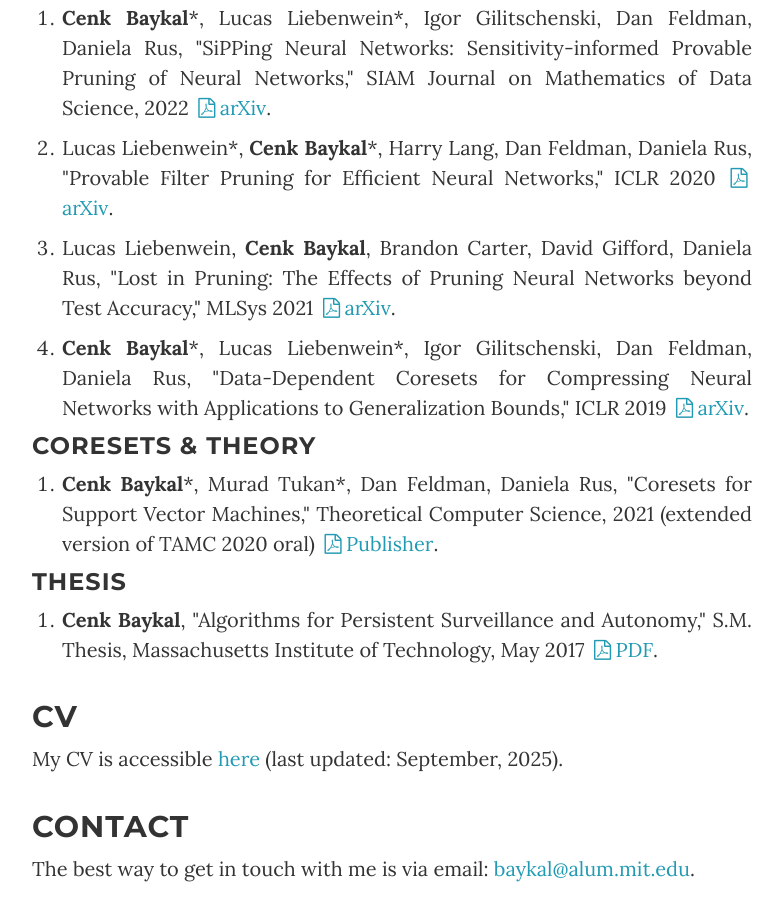
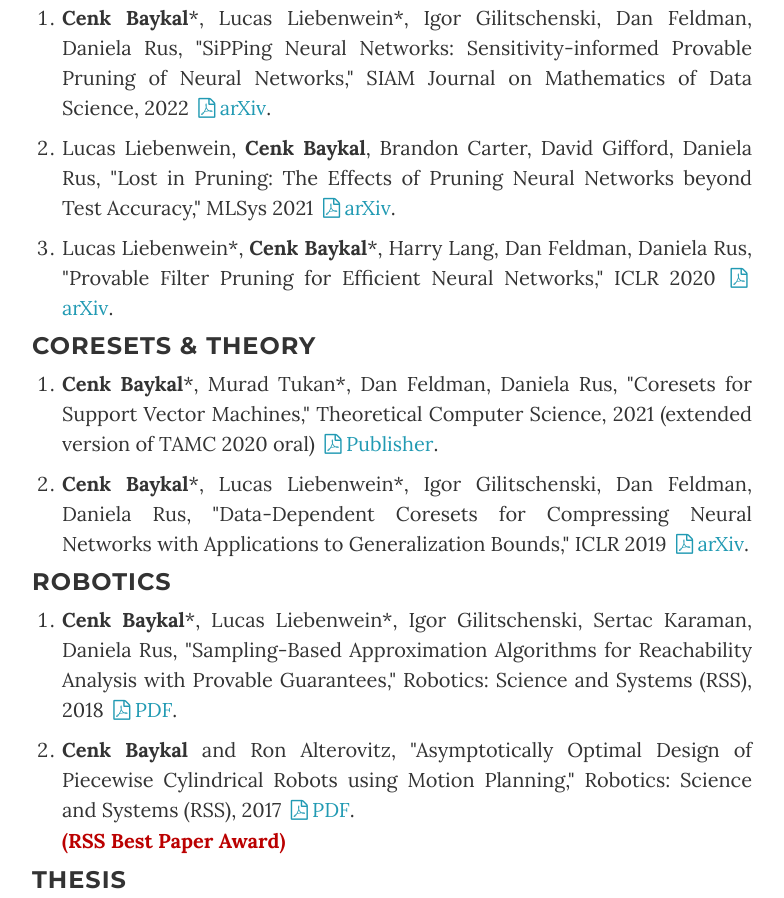
Before and after one commit to baykalc/baykalc.github.io, a plain HTML site: page index.html in a window 1280 px wide. Shown: the part 1028-1926 px from the top of the page, without its empty margins (233-1017 px from the left). Drawn offline with Linux system fonts and the light colour scheme.

Commit message:
Update publications section with new entries and correct author order

```diff
--- a/index.html
+++ b/index.html
@@ -118,14 +118,22 @@
                 <h3>Model Compression &amp; Pruning</h3>
                 <ol class="display-inline-block">
                     <li><b>Cenk Baykal</b>*, Lucas Liebenwein*, Igor Gilitschenski, Dan Feldman, Daniela Rus, "SiPPing Neural Networks: Sensitivity-informed Provable Pruning of Neural Networks," SIAM Journal on Mathematics of Data Science, 2022 <a href="https://arxiv.org/abs/1910.05422" target="_blank"><i class="fa fa-file-pdf-o fa-fw"></i>arXiv</a>.</li>
+                    <li>Lucas Liebenwein, <b>Cenk Baykal</b>, Brandon Carter, David Gifford, Daniela Rus, "Lost in Pruning: The Effects of Pruning Neural Networks beyond Test Accuracy," MLSys 2021 <a href="https://arxiv.org/abs/2103.03014" target="_blank"><i class="fa fa-file-pdf-o fa-fw"></i>arXiv</a>.</li>
                     <li>Lucas Liebenwein*, <b>Cenk Baykal</b>*, Harry Lang, Dan Feldman, Daniela Rus, "Provable Filter Pruning for Efficient Neural Networks," ICLR 2020 <a href="https://arxiv.org/abs/1911.07412" target="_blank"><i class="fa fa-file-pdf-o fa-fw"></i>arXiv</a>.</li>
-                    <li>Lucas Liebenwein, <b>Cenk Baykal</b>, Brandon Carter, David Gifford, Daniela Rus, "Lost in Pruning: The Effects of Pruning Neural Networks beyond Test Accuracy," MLSys 2021 <a href="https://arxiv.org/abs/2103.03014" target="_blank"><i class="fa fa-file-pdf-o fa-fw"></i>arXiv</a>.</li>
-                    <li><b>Cenk Baykal</b>*, Lucas Liebenwein*, Igor Gilitschenski, Dan Feldman, Daniela Rus, "Data-Dependent Coresets for Compressing Neural Networks with Applications to Generalization Bounds," ICLR 2019 <a href="https://arxiv.org/abs/1804.05345" target="_blank"><i class="fa fa-file-pdf-o fa-fw"></i>arXiv</a>.</li>
                 </ol>
 
                 <h3>Coresets &amp; Theory</h3>
                 <ol class="display-inline-block">
                     <li><b>Cenk Baykal</b>*, Murad Tukan*, Dan Feldman, Daniela Rus, "Coresets for Support Vector Machines," Theoretical Computer Science, 2021 (extended version of TAMC 2020 oral) <a href="https://doi.org/10.1016/j.tcs.2021.09.008" target="_blank"><i class="fa fa-file-pdf-o fa-fw"></i>Publisher</a>.</li>
+                    <li><b>Cenk Baykal</b>*, Lucas Liebenwein*, Igor Gilitschenski, Dan Feldman, Daniela Rus, "Data-Dependent Coresets for Compressing Neural Networks with Applications to Generalization Bounds," ICLR 2019 <a href="https://arxiv.org/abs/1804.05345" target="_blank"><i class="fa fa-file-pdf-o fa-fw"></i>arXiv</a>.</li>
+                </ol>
+
+                <h3>Robotics</h3>
+                <ol class="display-inline-block">
+                    <li><b>Cenk Baykal</b>*, Lucas Liebenwein*, Igor Gilitschenski, Sertac Karaman, Daniela Rus, "Sampling-Based Approximation Algorithms for Reachability Analysis with Provable Guarantees," Robotics: Science and Systems (RSS), 2018 <a href="http://www.mit.edu/~baykal/publications/rss2018.pdf" target="_blank"><i class="fa fa-file-pdf-o fa-fw"></i>PDF</a>.</li>
+                    <li><b>Cenk Baykal</b> and Ron Alterovitz, "Asymptotically Optimal Design of Piecewise Cylindrical Robots using Motion Planning," Robotics: Science and Systems (RSS), 2017 <a href="http://www.mit.edu/~baykal/publications/rss2017.pdf" target="_blank"><i class="fa fa-file-pdf-o fa-fw"></i>PDF</a>.
+                        <p class="extra">(RSS Best Paper Award)</p>
+                    </li>
                 </ol>
 
                 <h3>Thesis</h3>
```
